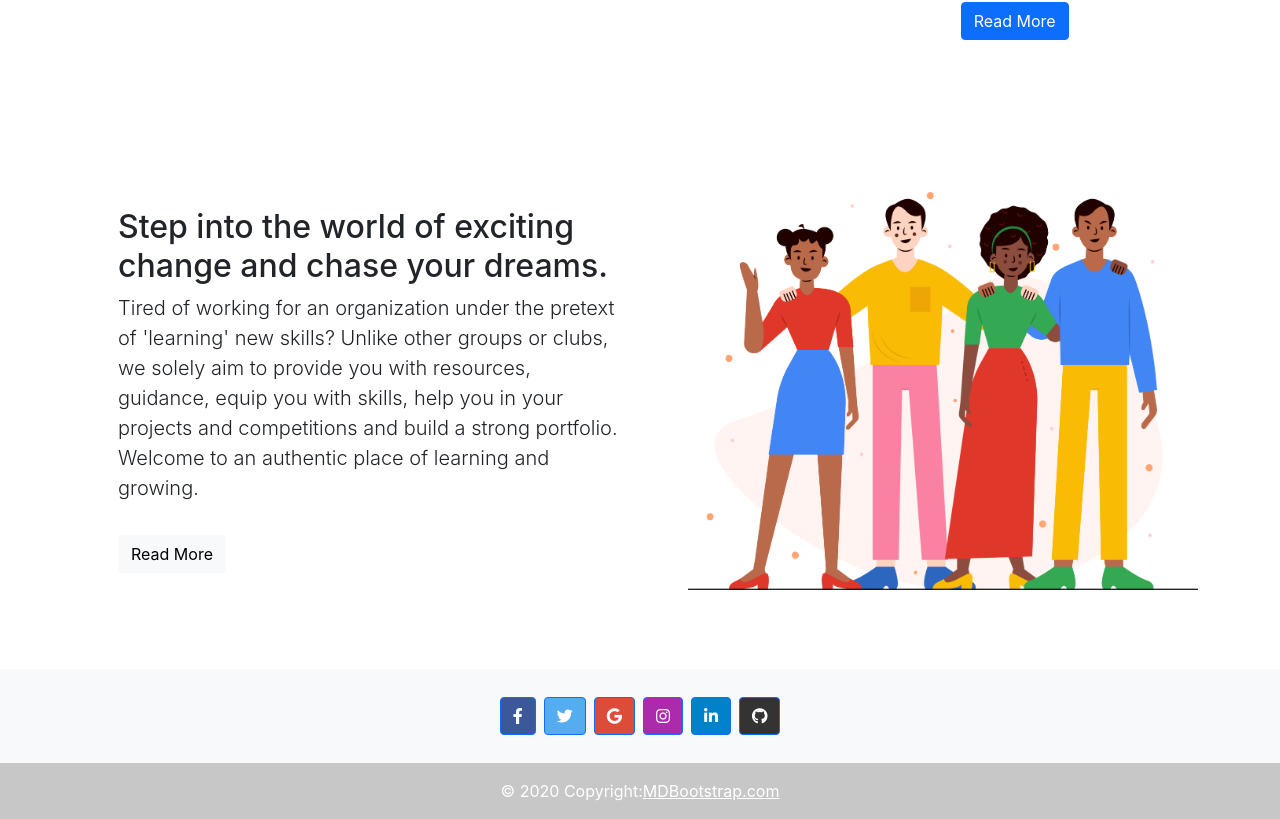
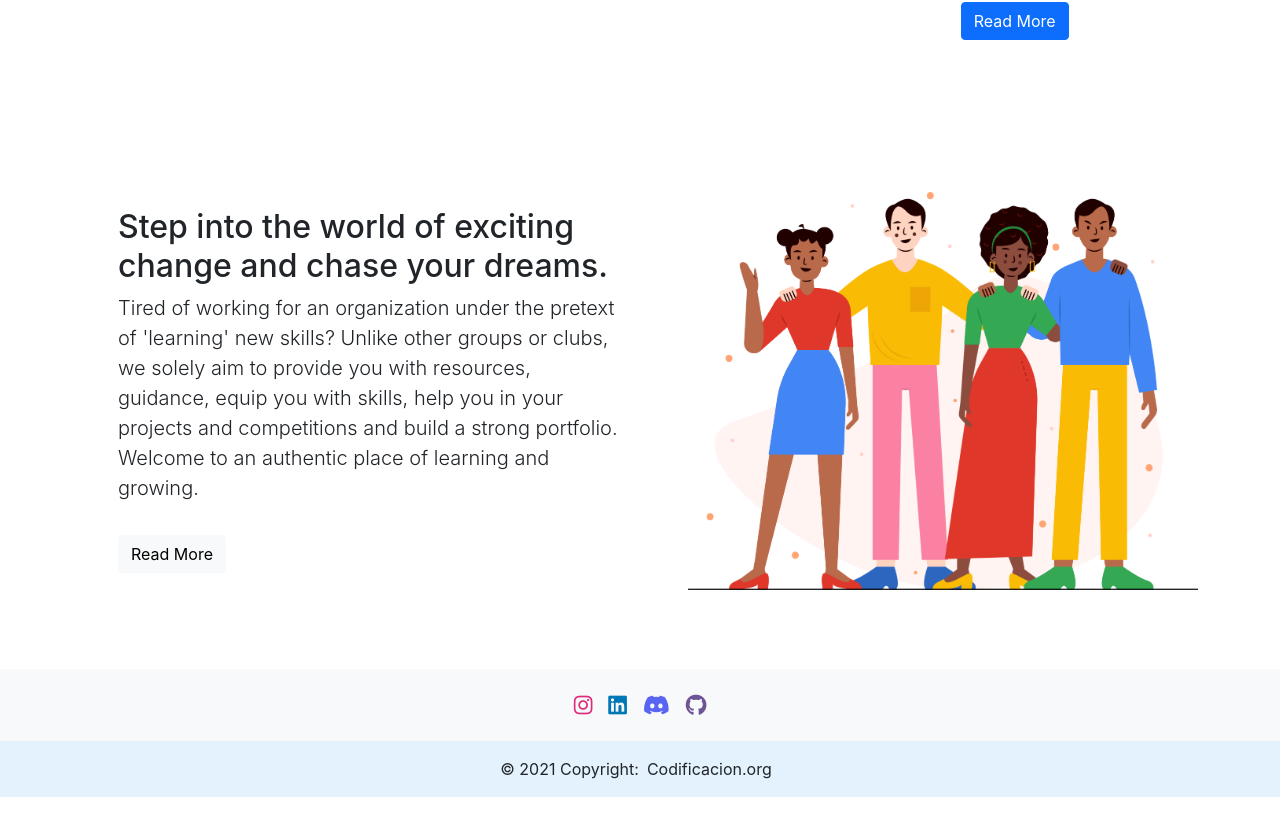
Before and after one commit to Codificacion-Circulo/codificacion.org, a React (Create React App) app: page / in a window 1280 px wide. Shown: the part 2058-2877 px from the top of the page. After the commit the page ends 2855 px from the top, so only its background shows below. Built offline with nearby package versions, Linux system fonts and the light colour scheme; some icons are missing.

Commit message:
footer setup

```diff
--- a/src/layouts/footer/Footer.js
+++ b/src/layouts/footer/Footer.js
@@ -2,71 +2,45 @@ import React from 'react'
 
 function Footer(props) {
     return (
-        <footer class="bg-light text-center text-white">
+        <footer className="bg-light text-center text-white">
 
-  <div class="container p-4 pb-0">
+            <div className="container p-4 pb-0">
 
-    <section class="mb-4">
+                <section className="mb-4">
 
-      <a
-        class="btn btn-primary btn-floating m-1"
-        style={{backgroundColor: "#3b5998"}}
-        href="#!"
-        role="button"
-        ><i class="fab fa-facebook-f"></i
+
+                    <a className="mx-2" style={{ color: "#dd2a7b" }} href="#!" role="button"
+                    ><i class="fab fa-instagram fa-lg"></i
                     ></a>
 
 
-      <a
-        class="btn btn-primary btn-floating m-1"
-        style={{backgroundColor: "#55acee"}}
-        href="#!"
-        role="button"
-        ><i class="fab fa-twitter"></i
+                    <a className="mx-2" style={{ color: "#0077b5" }} href="#!" role="button"
+                    ><i class="fab fa-linkedin fa-lg"></i
                     ></a>
 
-      <a
-        class="btn btn-primary btn-floating m-1"
-        style={{backgroundColor:"#dd4b39"}}
-        href="#!"
-        role="button"
-        ><i class="fab fa-google"></i
+                    <a className="mx-2" style={{ color: "#5865f2" }} href="#!" role="button"
+                    ><i class="fab fa-discord fa-lg"></i
                     ></a>
 
 
-      <a
-        class="btn btn-primary btn-floating m-1"
-        style={{backgroundColor:"#ac2bac"}}
-        href="#!"
-        role="button"
-        ><i class="fab fa-instagram"></i
+
+
+                    <a className="mx-2" style={{ color: "#6e5494" }} href="#!" role="button"
+                    ><i class="fab fa-github fa-lg"></i
                     ></a>
 
 
-      <a
-        class="btn btn-primary btn-floating m-1"
-        style={{backgroundColor:"#0082ca"}}
-        href="#!"
-        role="button"
-        ><i class="fab fa-linkedin-in"></i
-      ></a>
 
-      <a
-        class="btn btn-primary btn-floating m-1"
-        style={{backgroundColor:"#333333"}}
-        href="#!"
-        role="button"
-        ><i class="fab fa-github"></i
-      ></a>
+
                 </section>
 
             </div>
 
 
 
-  <div class="text-center p-3" style={{backgroundColor: "rgba(0, 0, 0, 0.2)"}}>
-    © 2020 Copyright:
-    <a class="text-white" href="https://mdbootstrap.com/">MDBootstrap.com</a>
+            <div className="text-center p-3 text-dark" style={{ backgroundColor: "#e3f2fd" }}>
+                © 2021 Copyright:
+                <a style={{ textDecoration: "none" }} className="text-dark mx-2" href="https://codificacion.org/">Codificacion.org</a>
             </div>
 
         </footer>
```
Lines whose indentation alone changed are shown as unchanged.
